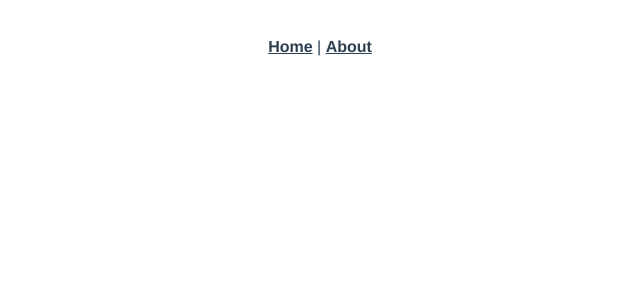
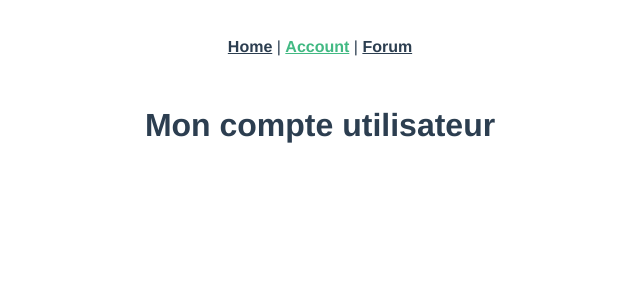
Before and after one commit to laura241/groupomania_ui, a Vue app: page /account in a window 1280 px wide. Shown: the top 300 px of the page, without its empty margins (320-960 px from the left). Built offline with nearby package versions, Linux system fonts and the light colour scheme.

Commit message:
adding nav bar with account and forum

```diff
--- a/src/App.vue
+++ b/src/App.vue
@@ -2,9 +2,10 @@
   <div id="app">
     <div id="nav">
       <router-link to="/">Home</router-link> |
-      <router-link to="/about">About</router-link>
+      <router-link to="/account">Account</router-link> |
+      <router-link to="/forum">Forum</router-link>
     </div>
-    <router-view/>
+    <router-view />
   </div>
 </template>
 
--- a/src/router/index.js
+++ b/src/router/index.js
@@ -4,19 +4,20 @@ import Home from '../views/Home.vue'
 
 Vue.use(VueRouter)
 
-  const routes = [
-  {
+const routes = [{
     path: '/',
     name: 'Home',
     component: Home
   },
   {
-    path: '/about',
-    name: 'About',
-    // route level code-splitting
-    // this generates a separate chunk (about.[hash].js) for this route
-    // which is lazy-loaded when the route is visited.
-    component: () => import(/* webpackChunkName: "about" */ '../views/About.vue')
+    path: '/account',
+    name: 'Account',
+    component: () => import('../views/UserAccount.vue')
+  },
+  {
+    path: '/forum',
+    name: 'Forum',
+    component: () => import('../views/Forum.vue')
   }
 ]
 
--- /dev/null
+++ b/src/views/UserAccount.vue
@@ -0,0 +1,7 @@
+<template>
+  <div class="account">
+    <h1>Mon compte utilisateur</h1>
+  </div>
+</template>
+
+<script></script>
```
Also changed, not shown: src/components/AuthForm.vue (added, +13 -0 lines), package.json (line endings or trailing spaces), src/views/Forum.vue (added).
